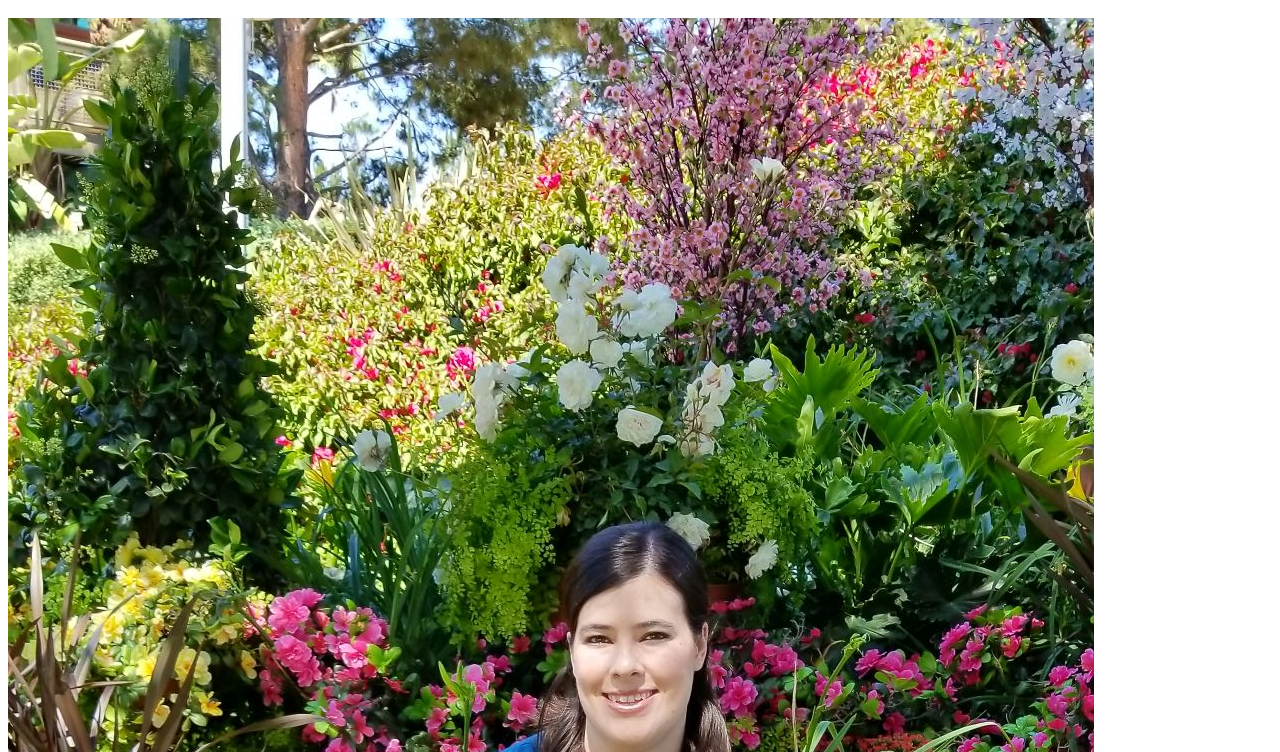
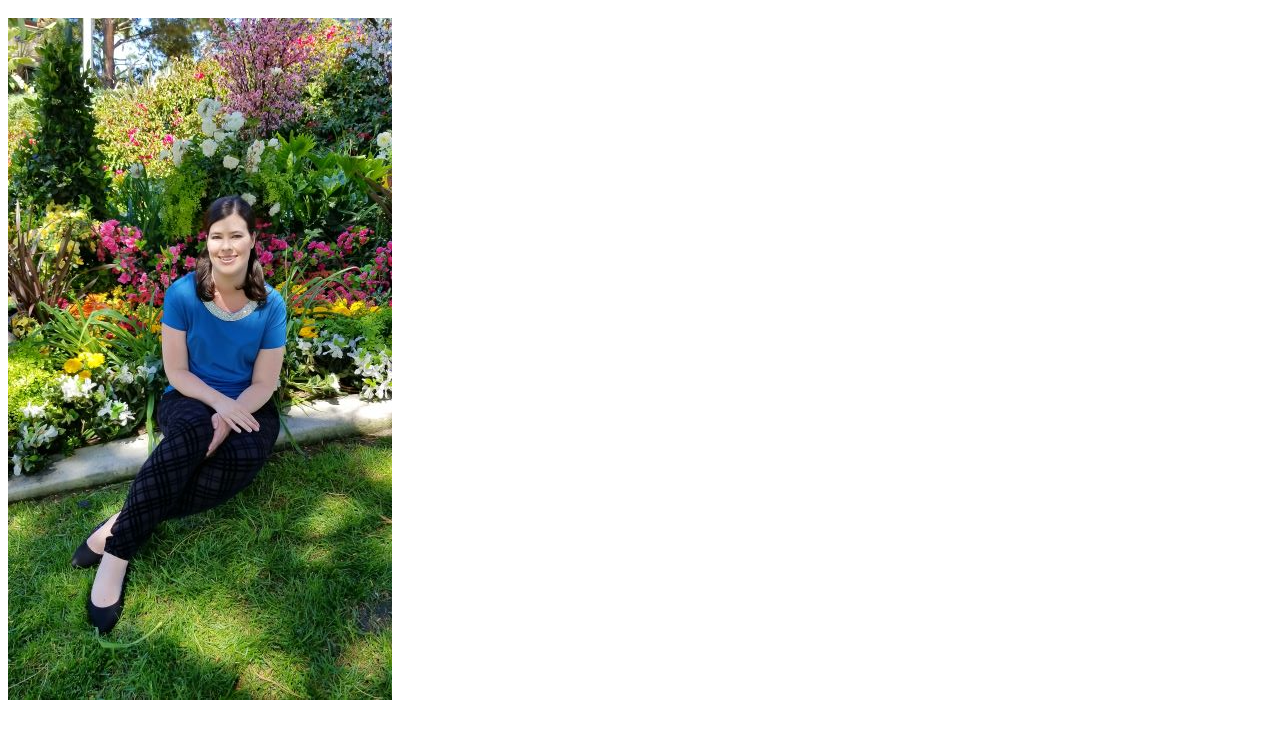
Before and after one commit to leahselig/lselig.github.io, a plain HTML site: page index.html in a window 1280 px wide. Shown: the part 48-800 px from the top of the page. Drawn offline with Linux system fonts and the light colour scheme.

Commit message:
Add files via upload

```diff
--- a/index.html
+++ b/index.html
@@ -1,4 +1,4 @@
 <html>
     <h1>Leah's Profile</h1>
-    <img src="./biopic2.jpg" />
+    <img src="./biopic3.jpg" />
 </html>
```
Also changed, not shown: biopic3.jpg (added).
